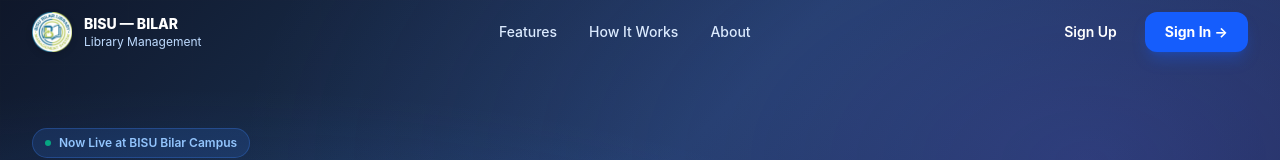
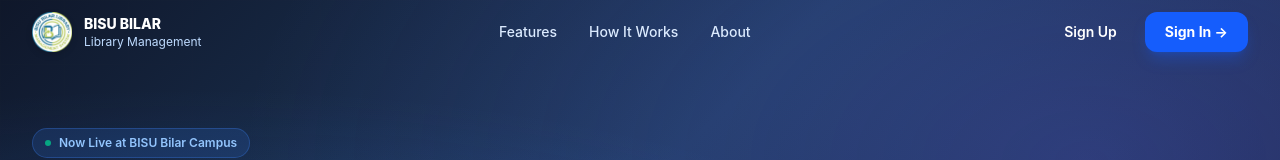
Before and after one commit to Allene09/BBLMS-FRONTEND, a React (Vite) app: page / in a window 1280 px wide. Shown: the top 160 px of the page. Built offline with nearby package versions, Linux system fonts and the light colour scheme.

Commit message:
Remove em dash from header title
Update LandingPage.jsx to change the header label from "BISU — BILAR" to "BISU BILAR". This is a minor text/branding tweak in the header span; no styling or behavior changes were made.

```diff
--- a/src/pages/LandingPage.jsx
+++ b/src/pages/LandingPage.jsx
@@ -136,7 +136,7 @@ export default function LandingPage() {
                 className="w-10 h-10 object-contain drop-shadow-md"
               />
               <div className="leading-tight">
-                <span className={`font-extrabold text-sm block ${scrolled ? 'text-gray-900' : 'text-white'}`}>BISU — BILAR</span>
+                <span className={`font-extrabold text-sm block ${scrolled ? 'text-gray-900' : 'text-white'}`}>BISU BILAR</span>
                 <span className={`text-xs block ${scrolled ? 'text-gray-400' : 'text-blue-200'}`}>Library Management</span>
               </div>
             </div>
```
